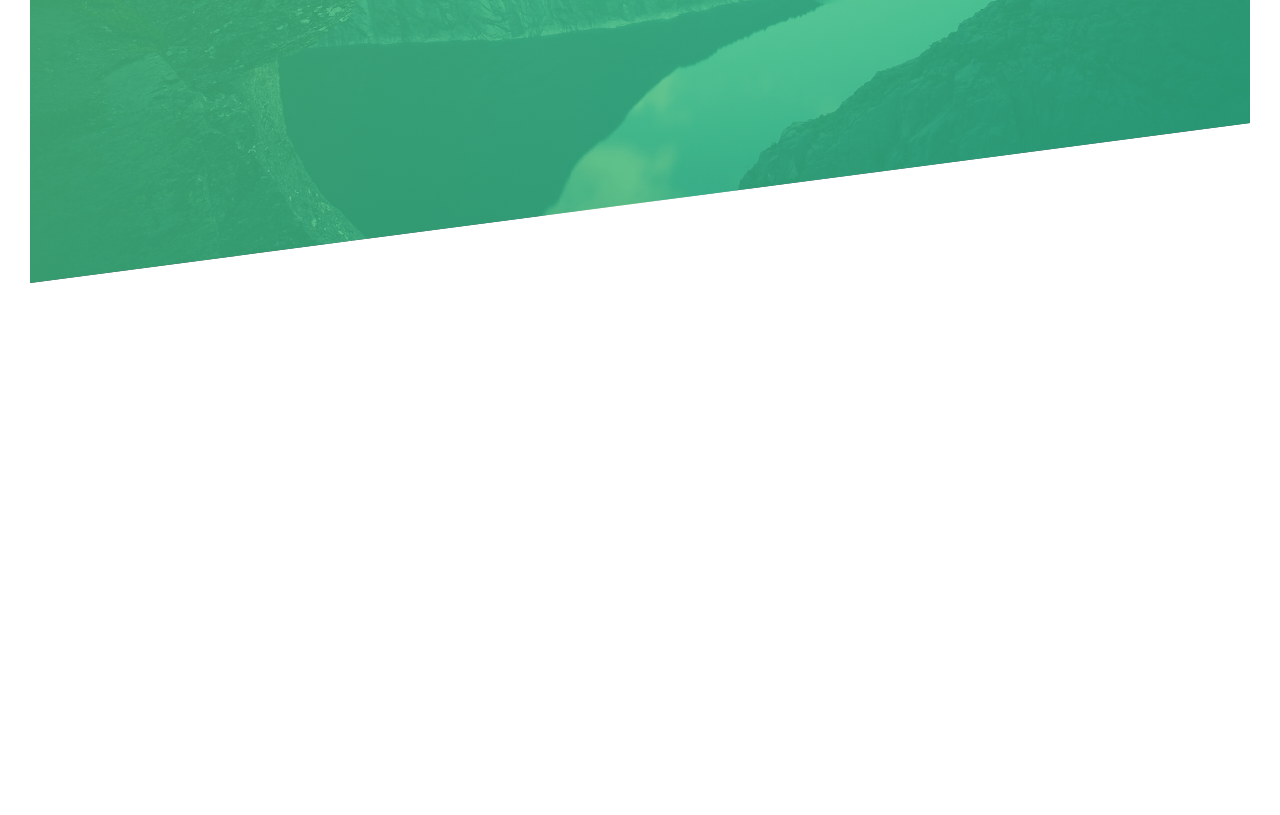
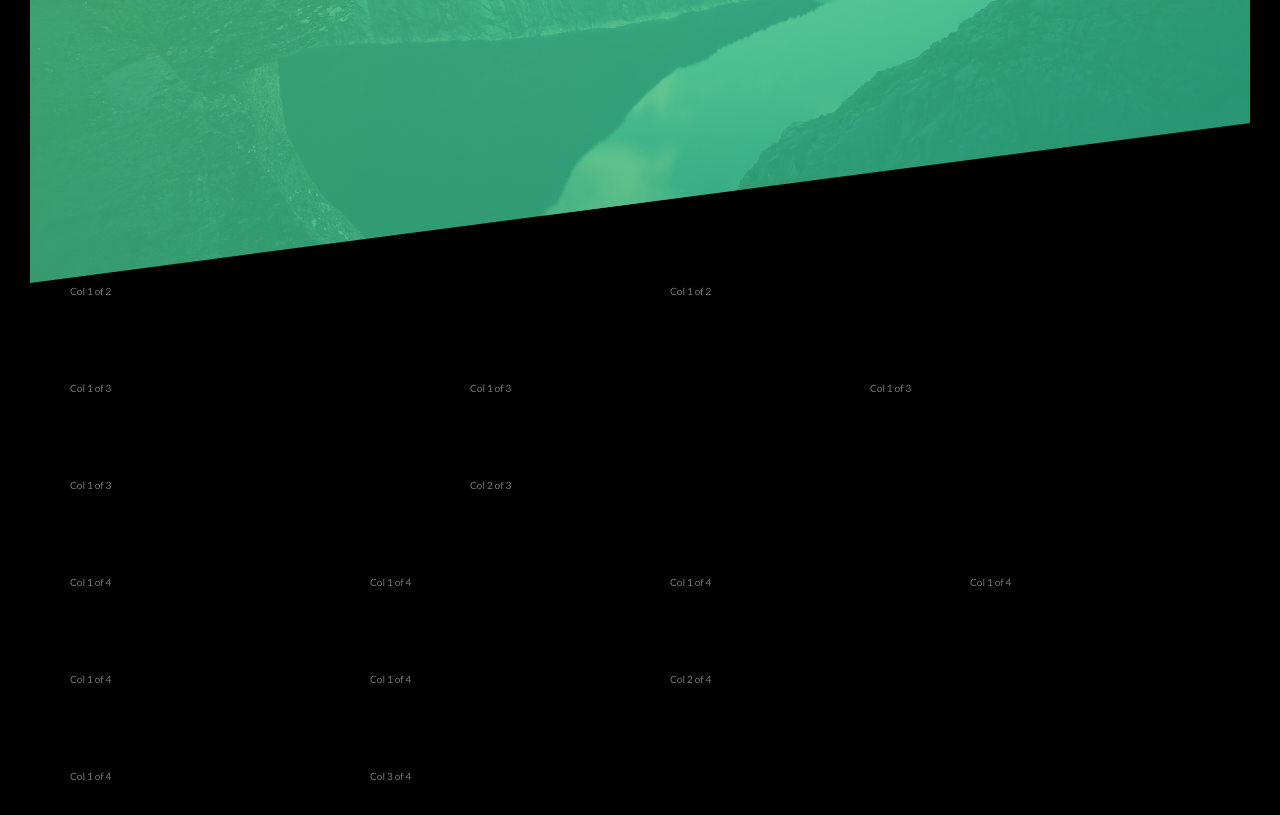
Before and after one commit to randal923/nature, a website: page app/index.html in a window 1280 px wide. Shown: the part 507-1322 px from the top of the page. Before the commit the page ends 820 px from the top, so only its background shows below. Drawn offline with Linux system fonts and the light colour scheme.

Commit message:
Create float grid

```diff
--- a/app/index.html
+++ b/app/index.html
@@ -9,7 +9,6 @@
       rel="stylesheet"
     />
 
-    <link rel="stylesheet" href="css/icon-font.css" />
     <link rel="stylesheet" href="css/style.css" />
     <link rel="shortcut icon" type="image/png" href="img/favicon.png" />
 
@@ -17,9 +16,6 @@
   </head>
   <body>
     <header class="header">
-      <div class="header__logo-box">
-        <img src="img/logo-white.png" alt="Logo" class="header__logo" />
-      </div>
       <div class="header__text-box">
         <h1 class="heading-primary">
           <span class="heading-primary--main">Outdoors</span>
@@ -28,5 +24,73 @@
         <a href="#" class="btn btn--white btn--animated">Discour our tours</a>
       </div>
     </header>
+
+    <section class="grid-test">
+      <div class="row">
+        <div class="col-1-of-2">
+          Col 1 of 2
+        </div>
+        <div class="col-1-of-2">
+          Col 1 of 2
+        </div>
+      </div>
+
+      <div class="row">
+        <div class="col-1-of-3">
+          Col 1 of 3
+        </div>
+        <div class="col-1-of-3">
+          Col 1 of 3
+        </div>
+        <div class="col-1-of-3">
+          Col 1 of 3
+        </div>
+      </div>
+
+      <div class="row">
+        <div class="col-1-of-3">
+          Col 1 of 3
+        </div>
+        <div class="col-1-of-3">
+          Col 2 of 3
+        </div>
+      </div>
+
+      <div class="row">
+        <div class="col-1-of-4">
+          Col 1 of 4
+        </div>
+        <div class="col-1-of-4">
+          Col 1 of 4
+        </div>
+        <div class="col-1-of-4">
+          Col 1 of 4
+        </div>
+        <div class="col-1-of-4">
+          Col 1 of 4
+        </div>
+      </div>
+
+      <div class="row">
+        <div class="col-1-of-4">
+          Col 1 of 4
+        </div>
+        <div class="col-1-of-4">
+          Col 1 of 4
+        </div>
+        <div class="col-2-of-4">
+          Col 2 of 4
+        </div>
+      </div>
+
+      <div class="row">
+        <div class="col-1-of-4">
+          Col 1 of 4
+        </div>
+        <div class="col-3-of-4">
+          Col 3 of 4
+        </div>
+      </div>
+    </section>
   </body>
 </html>
--- a/app/sass/abstracts/_mixins.scss
+++ b/app/sass/abstracts/_mixins.scss
@@ -0,0 +1,7 @@
+@mixin clearfix {
+  &::after {
+    content: "";
+    display: table;
+    clear: both;
+  }
+}
--- a/app/sass/abstracts/_variables.scss
+++ b/app/sass/abstracts/_variables.scss
@@ -1,5 +1,11 @@
+//COLORS
 $color-primary: #7ed56f;
 $color-primary-light: #55c57a;
 $color-primary-dark: #28b485;
 $color-black: black;
 $color-grey-dark: #777;
+
+//GRID
+$grid-width: 114rem;
+$gutter-vertical: 8rem;
+$gutter-horizontal: 6rem;
--- a/app/sass/base/_typography.scss
+++ b/app/sass/base/_typography.scss
@@ -1,4 +1,5 @@
 body {
+  background-color: black;
   font-family: "Lato", sans-serif;
   font-weight: 400;
   line-height: 1.7;
--- /dev/null
+++ b/app/sass/layout/_grid.scss
@@ -0,0 +1,49 @@
+.row {
+  max-width: $grid-width;
+  margin: 0 auto;
+
+  &:not(:last-child) {
+    margin-bottom: $gutter-vertical;
+  }
+
+  @include clearfix;
+
+  //Select all classes that begin with "col-"
+  [class^="col-"] {
+    float: left;
+
+    &:not(:last-child) {
+      margin-right: $gutter-horizontal;
+    }
+  }
+
+  .col-1-of-2 {
+    width: calc((100% - #{$gutter-horizontal}) / 2);
+  }
+
+  .col-1-of-3 {
+    width: calc((100% - 2 * #{$gutter-horizontal}) / 3);
+  }
+
+  .col-2-of-3 {
+    width: calc(
+      2 * ((100% - 2 * #{$gutter-horizontal}) / 3) + #{$gutter-horizontal}
+    );
+  }
+
+  .col-1-of-4 {
+    width: calc((100% - 3 * #{$gutter-horizontal}) / 4);
+  }
+
+  .col-2-of-4 {
+    width: calc(
+      2 * ((100% - 3 * #{$gutter-horizontal}) / 4) + #{$gutter-horizontal}
+    );
+  }
+
+  .col-3-of-4 {
+    width: calc(
+      3 * ((100% - 3 * #{$gutter-horizontal}) / 4) + 2 * #{$gutter-horizontal}
+    );
+  }
+}
--- a/app/sass/layout/_header.scss
+++ b/app/sass/layout/_header.scss
@@ -11,11 +11,6 @@
   clip-path: polygon(0 0, 100% 0, 100% 75vh, 0 100%);
   position: relative;
 
-  &__logo-box {
-    position: absolute;
-    top: 4rem;
-    left: 4rem;
-  }
   &__text-box {
     position: absolute;
     top: 40%;
@@ -23,7 +18,4 @@
     transform: translate(-50%, -50%);
     text-align: center;
   }
-  &__logo {
-    height: 3.5rem;
-  }
 }
--- a/app/sass/main.scss
+++ b/app/sass/main.scss
@@ -9,6 +9,7 @@
 
 @import "components/button";
 
+@import "layout/grid";
 @import "layout/header";
 
 @import "pages/home";
```
Also changed, not shown: app/css/style.css, app/img/logo-green-1x.png (deleted), app/img/logo-green-2x.png (deleted), app/img/logo-green-small-1x.png (deleted), app/img/logo-green-small-2x.png (deleted), app/img/logo-white.png (deleted), 1 other file.
